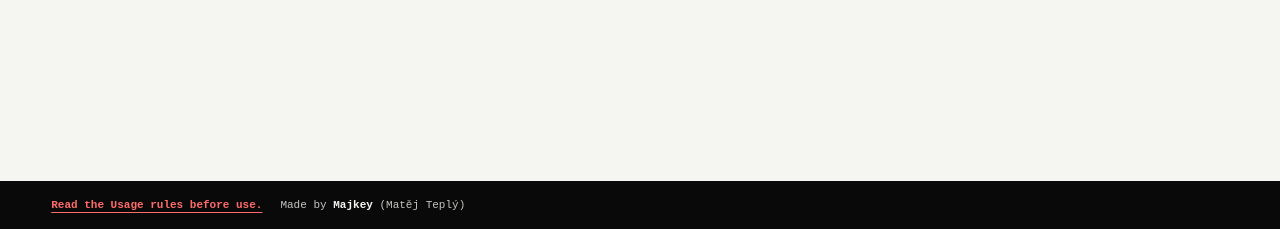
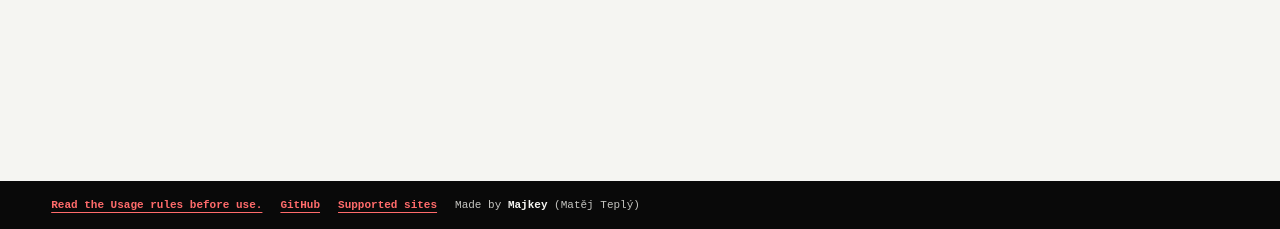
Before and after one commit to Majkey25/youtube_downloader, a Flask app: page / in a window 1280 px wide. Shown: the part 571-800 px from the top of the page. Run offline with Flask 3, Linux system fonts and the light colour scheme.

Commit message:
feat(ui): restore the GitHub and Supported sites links in the footer (#11)
Both links go back into the footer row, alongside the Usage rules link and the
credit. The limits paragraph stays out.

Footer height is unchanged on desktop at 48px and grows from 69px to 77px on a
412px screen, where the row wraps to two lines.

Co-authored-by: Claude Opus 5 (1M context) <noreply@anthropic.com>

```diff
--- a/templates/index.html
+++ b/templates/index.html
@@ -119,6 +119,8 @@
                 id="legalNote"
                 href="https://github.com/Majkey25/youtube_downloader/blob/main/USAGE_POLICY.md"
             >Read the Usage rules before use.</a>
+            <a href="https://github.com/Majkey25/youtube_downloader">GitHub</a>
+            <a href="https://github.com/yt-dlp/yt-dlp/blob/master/supportedsites.md">Supported sites</a>
             <span>Made by <strong>Majkey</strong> (Matěj Teplý)</span>
         </p>
     </footer>
```
